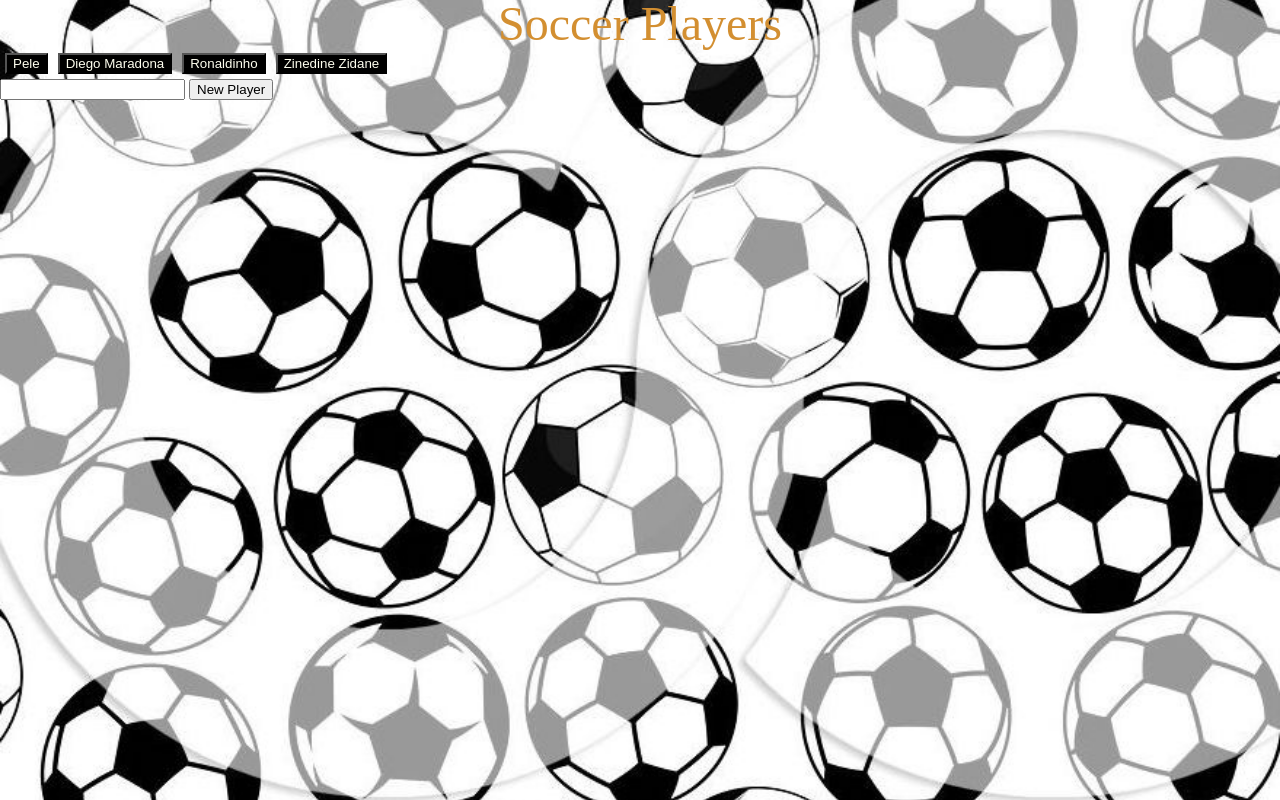
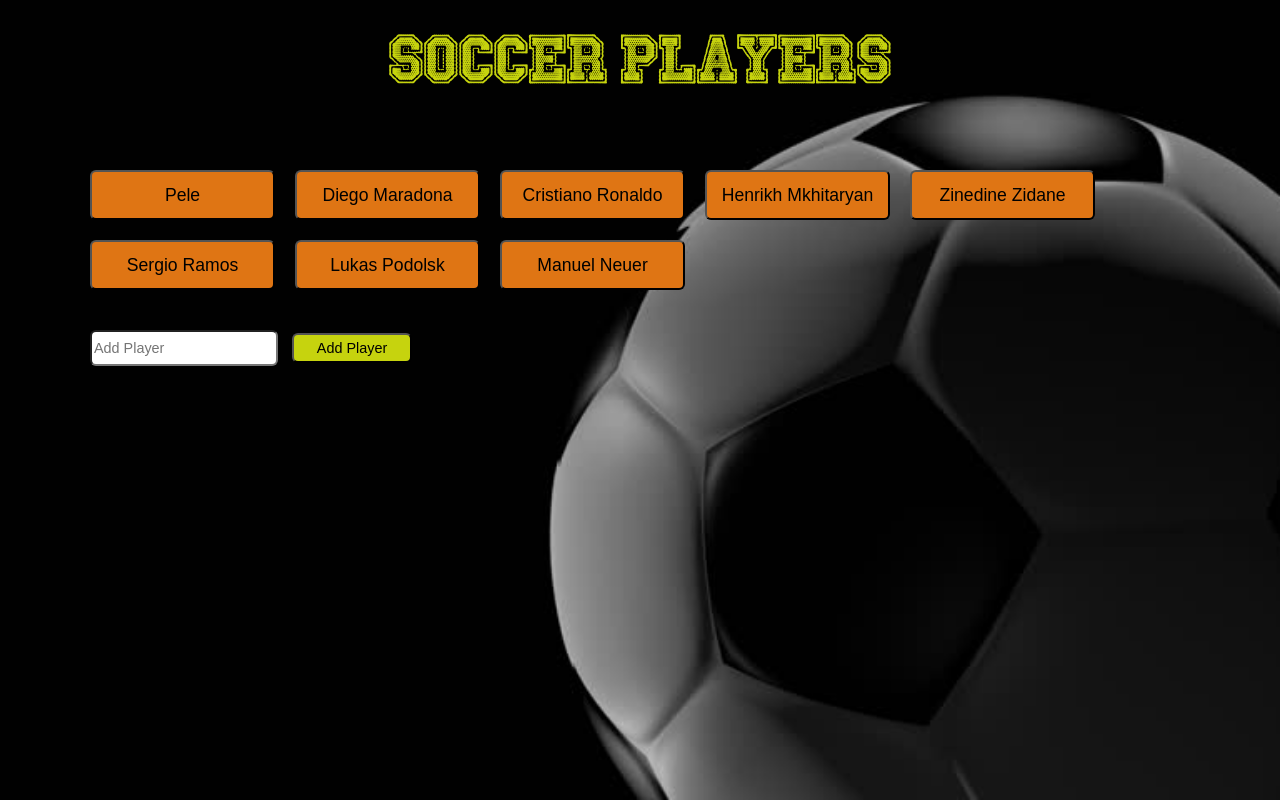
Before and after one commit to ABareyan/GifTastic, a plain HTML site: page index.html in a window 1280 px wide. Drawn offline with nearby package versions, Linux system fonts and the light colour scheme.

Commit message:
Add files

```diff
--- a/assets/css/style.css
+++ b/assets/css/style.css
@@ -1,24 +1,102 @@
+@font-face {
+    font-family: soccer;
+    src: url(../font/FridayNightLights-l5pe.ttf)
+}
+
 body {
-    background-image: url("../images/back.jpg");
+    background-image: url("../images/1.jpg");
     background-position: center center;
     background-repeat: no-repeat;
     background-attachment: fixed;
     background-size: cover;
-    color: rgb(211, 143, 49);
+    background-color: #000;
+    color: rgb(198, 211, 14);
 }
 
 header {
     width: 80%;
+    height: 100px;
     margin: 0 auto;
 }
 
-h1 {
-    font-size: 3em;
-    text-align: center;
+.container {
+    margin: 60px 0 60px 60px;
 }
 
-button {
-    margin: 5px;
-    background: #000;
-    color: ivory;
+h1 {
+    font-size: 4em;
+    text-align: center;
+    font-family: soccer;
+    padding: 35px;
+    display: block;
 }
+
+#player-button {
+    margin: 20px;
+}
+
+.player-btn {
+    width: 185px;
+    height: 50px;
+    margin: 10px;
+    color: #000;
+    border-radius: 6px;
+    background: rgb(223, 117, 20);
+    font-size: 1.1em;
+}
+
+.player-btn:hover {
+    cursor: pointer;
+    background: rgb(145, 75, 11);
+}
+
+#player-form {
+    margin: 30px;
+}
+
+#player-input {
+    width: 180px;
+    height: 30px;
+    border-radius: 6px;
+    font-size: 0.9em;
+}
+
+#new-player {
+    width: 120px;
+    height: 30px;
+    border-radius: 6px;
+    margin-left: 10px;
+    background: rgb(198, 211, 14);
+    color: #000;
+    font-size: 0.9em;
+}
+
+#new-player:hover {
+    background: rgb(142, 151, 10);
+    cursor: pointer;
+}
+
+.players-result {
+    display: flex;
+    flex-wrap: wrap;
+    margin-bottom: 30px;
+}
+
+.player-result {
+    margin: 20px;
+}
+
+img:hover {
+    cursor: pointer;
+    box-shadow: 3px 3px 4px #fff;
+}
+
+p {
+    text-align: center;
+    padding: 10px;
+    font-size: 1.3em;
+    font-weight: 900;
+    text-transform: uppercase;
+    letter-spacing: 3px;
+    text-shadow: 1px 1px 2px #fff;
+}
--- a/assets/javascript/app.js
+++ b/assets/javascript/app.js
@@ -1,10 +1,20 @@
-var players = ["Pele", "Diego Maradona", "Ronaldinho", "Zinedine Zidane"];
+var players = [
+    "Pele",
+    "Diego Maradona",
+    "Cristiano Ronaldo",
+    "Henrikh Mkhitaryan",
+    "Zinedine Zidane",
+    "Sergio Ramos",
+    "Lukas Podolsk",
+    "Manuel Neuer",
+
+];
 
 function makeButtons() {
     $('#player-button').empty();
     for (var i = 0; i < players.length; i++) {
         var btn = $('<button>');
-        btn.addClass("player");
+        btn.addClass("player-btn");
         btn.attr("data-name", players[i]);
         btn.text(players[i]);
         $('#player-button').append(btn);
@@ -28,27 +38,33 @@ function aboutPlayer() {
         console.log(result);
         $('#player-view').empty();
 
+        var playerSecton = $("<section class='players-result'>");
+
         for (var i = 0; i < result.length; i++) {
-            var imgDiv = $('<div>');
-            var imgView = result[i].images.original.url;
-            var imgStill = result[i].images.original_still.url;
+            var imgDiv = $("<div class='player-result'>");
+            var imgView = result[i].images.fixed_height.url;
+            var imgStill = result[i].images.fixed_height_still.url;
             // console.log(imgView);
 
-            var imgGif = $('<img>');
+            var imgGif = $("<img>");
             imgGif.attr("src", imgStill);
             imgGif.attr("data-animate", imgView);
             imgGif.attr("data-still", imgStill);
             imgGif.attr("data-state", "still");
-            $('#player-view').prepend(imgGif);
             imgGif.on('click', animate)
 
 
             var rate = result[i].rating;
 
 
-            var playerRate = $('<p>').text("Rating is: " + rate);
+            var playerRate = $('<p>').text("Rating: " + rate);
 
-            $('#player-view').prepend(playerRate);
+            imgDiv.prepend(imgGif);
+            imgDiv.prepend(playerRate);
+
+            playerSecton.prepend(imgDiv);
+
+            $('#player-view').prepend(playerSecton);
         }
     });
 };
@@ -70,12 +86,16 @@ $("#new-player").on("click", function(event) {
     event.preventDefault();
 
     player = $('#player-input').val().trim();
-    players.push(player);
-    console.log(players);
 
-    makeButtons();
+    if (player === "") {
+        alert("Please Add Player Name!")
+    } else {
+        players.push(player);
+        console.log(players);
 
+        makeButtons();
+    }
 
 });
 
-$(document).on("click", ".player", aboutPlayer);
+$(document).on("click", ".player-btn", aboutPlayer);
--- a/index.html
+++ b/index.html
@@ -16,16 +16,18 @@
         <h1>Soccer Players</h1>
     </header>
 
-    <div id="player-button"></div>
+    <div class="container">
 
-    <form id="player-form">
-        <label for="player-input"></label>
-        <input type="text" id="player-input">
-        <input type="submit" id="new-player" value="New Player">
+        <div id="player-button"></div>
 
-    </form>
-    <div id="player-view"></div>
+        <form id="player-form">
+            <label for="player-input"></label>
+            <input type="text" id="player-input" placeholder="Add Player">
+            <input type="submit" id="new-player" value="Add Player">
 
+        </form>
+        <div id="player-view"></div>
+    </div>
 
 
 
```
Also changed, not shown: assets/font/FridayNightLights-l5pe.ttf (added), assets/images/1.jpg (added), assets/images/back.jpg (deleted), 1 other file.
